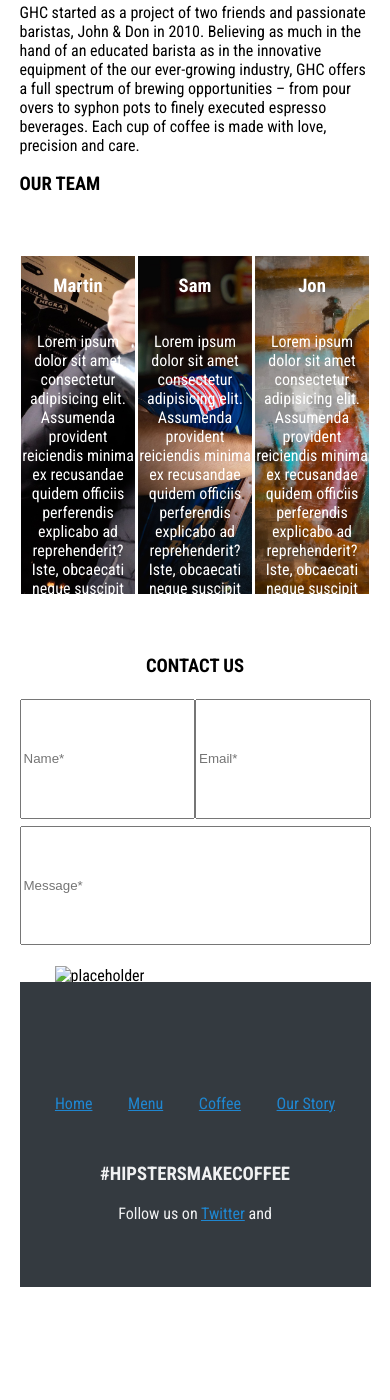
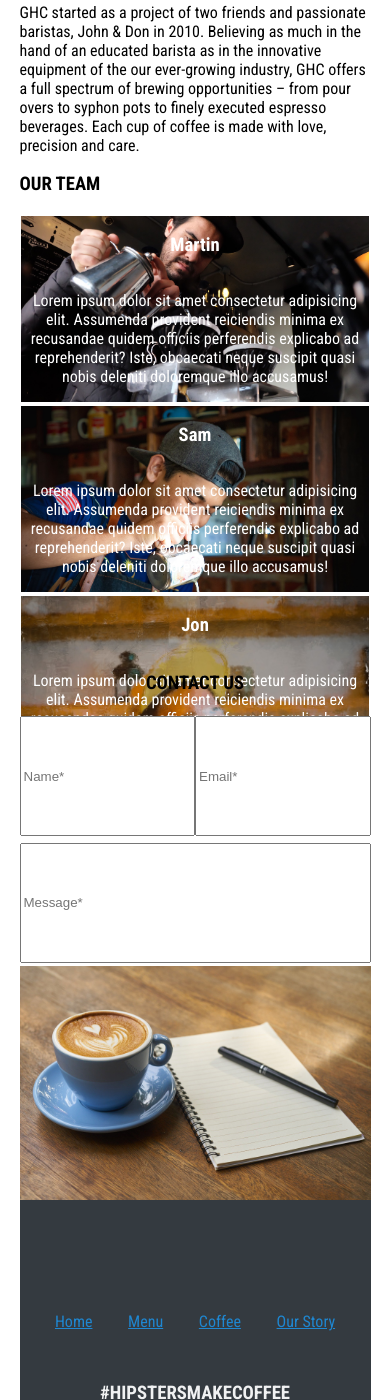
Before and after one commit to Burkes321/Generic-hipster-coffee, a website: page src/pages/story.html in a window 390 px wide. Shown: the part 198-1598 px from the top of the page. Before the commit the page ends 1485 px from the top, so only its background shows below. Drawn offline with nearby package versions, Linux system fonts and the light colour scheme; files that its build step writes are made by us from their sources.

Commit message:
responsive_sam

```diff
--- a/src/pages/story.html
+++ b/src/pages/story.html
@@ -79,7 +79,7 @@
       <input type="text" class="contact__message" placeholder="Message*">
     </div>
 
-    <img src="" alt="placeholder">
+    <img class="story__image" src="../img/story-bot.jpg" alt="placeholder">
 
     <!-- Footer -->
     <footer class="footer">
--- a/src/scss/Components/_menu.scss
+++ b/src/scss/Components/_menu.scss
@@ -3,7 +3,9 @@
     flex-wrap: wrap;
     justify-content: space-between;
     width: 80%;
-
+    @media (max-width: 768px) {
+        flex-direction: column;
+    }
     .menu__card {
         width: 40%;
 
@@ -19,7 +21,9 @@
     flex-wrap: wrap;
     justify-content: space-between;
     width: 80%;
-
+    @media (max-width: 768px) {
+        flex-direction: column;
+    }
     .menu__card {
         width: 40%;
 
@@ -31,7 +35,7 @@
 }
 
 
-.container img {
+.menu__image {
     width: 90%;
     padding-left: 5%;
     padding-top: 5%;
--- a/src/scss/Components/_story.scss
+++ b/src/scss/Components/_story.scss
@@ -3,6 +3,10 @@
     justify-content: space-between;
     align-items: center;
     height: 50vh;
+    @media (max-width: 768px) {
+        flex-direction: column;
+        margin-bottom: 5%;
+    }
     .team__card {
         height: 80%;
         color: white;
@@ -14,6 +18,7 @@
             text-align: center;
         }
     }
+}
     .team__martin {
         background-image: url(../../img/barista1.jpg);
         background-size: cover;
@@ -26,7 +31,6 @@
         background-image: url(../../img/barista3.jpg);
         background-size: cover;
     }
-}
 
 .story__contact {
     display: flex;
@@ -34,6 +38,7 @@
     justify-content: space-around;
     width: 100%;
     height: 30vh;
+    }
     .contact__name {
         width: 50%;
     }
@@ -46,4 +51,7 @@
     input {
         margin: 1% 0%;
     }
+
+.story__image {
+    width: 100%;
 }
```
Also changed, not shown: src/pages/menu.html (+1 -1 lines), src/img/story-bot.jpg (added).
